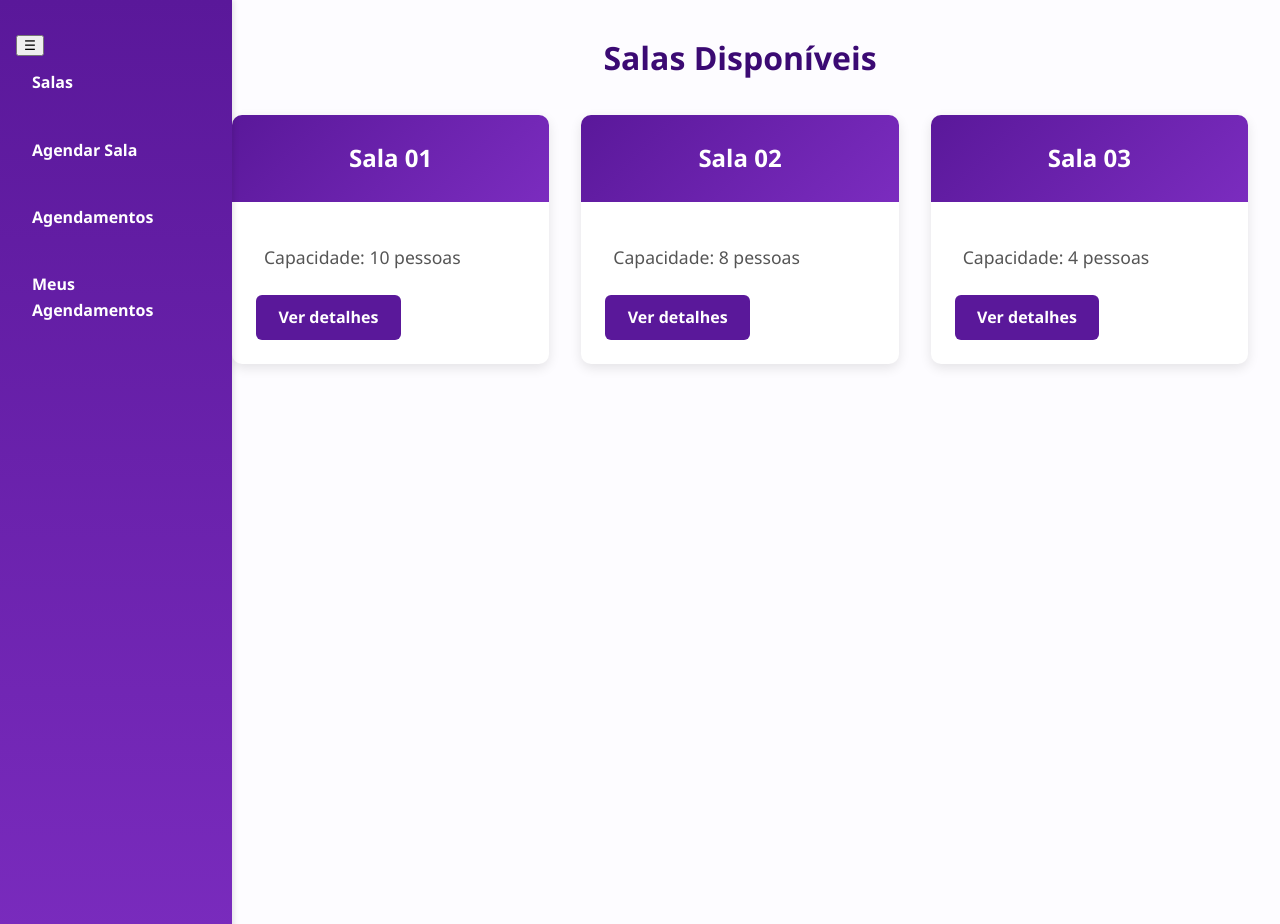
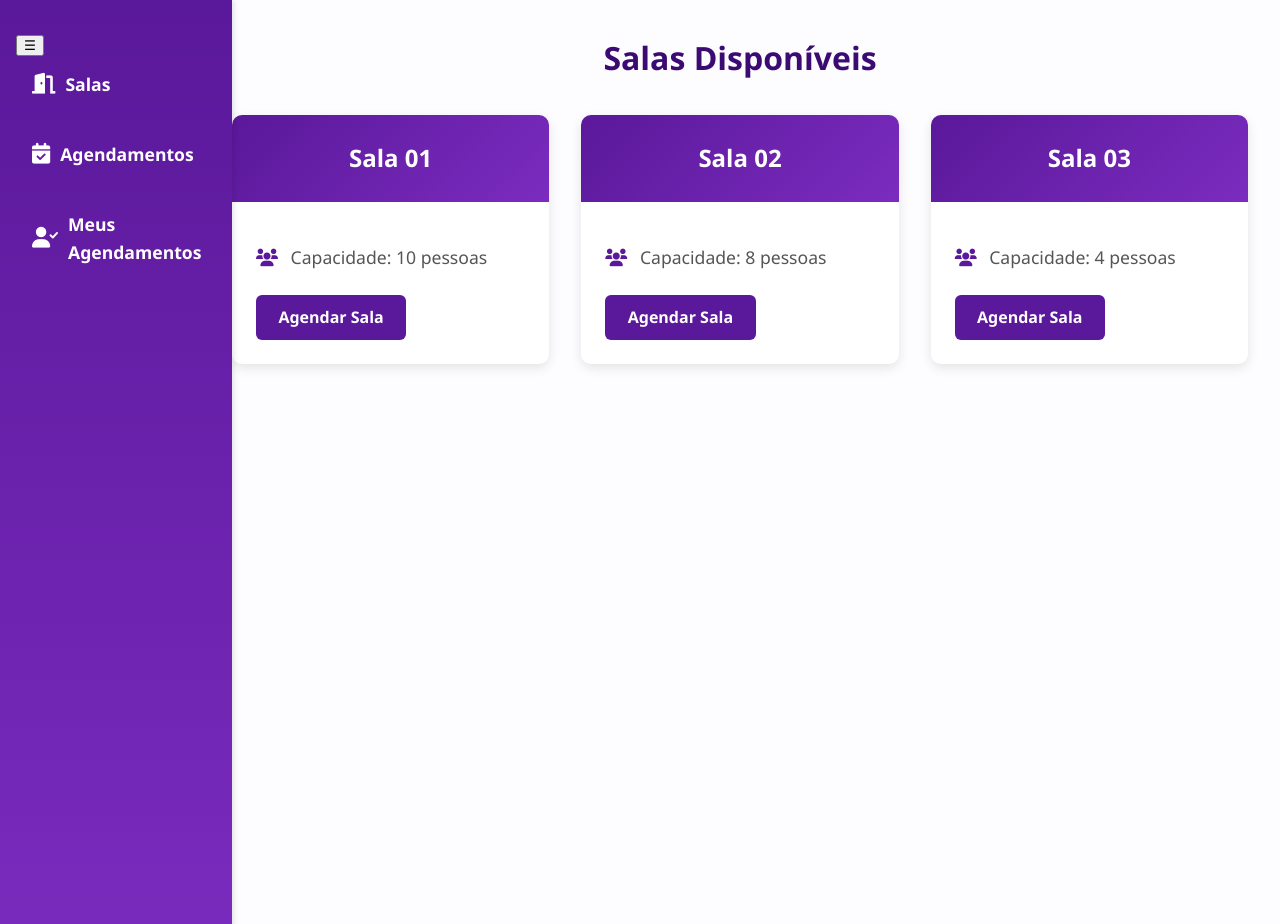
Before and after one commit to Caixeta19/SmartSpace, a Django app: page / in a window 1280 px wide. Run offline with Django 5.2, Linux system fonts and the light colour scheme; a user stored in the database is signed in; data comes from the database, SQL or seed files in the repository; both versions use the stored data as it was after the commit.

Commit message:
Atualização da condição do agendamento de salas

```diff
--- a/salas/templates/base.html
+++ b/salas/templates/base.html
@@ -6,6 +6,7 @@
     <title>Agendamento de Salas</title>
     {% load static %}
     <link rel="stylesheet" href="{% static 'salas/css/salas.css' %}">
+    <link rel="stylesheet" href="https://cdnjs.cloudflare.com/ajax/libs/font-awesome/6.0.0-beta3/css/all.min.css">
 </head>
 <body>
     <header>
--- a/salas/templates/includes/navbar.html
+++ b/salas/templates/includes/navbar.html
@@ -4,10 +4,9 @@
 <div id="navbar" class="navbar">
     <nav>
         <ul>
-            <li><a href="{% url 'listar_salas' %}">Salas</a></li>
-            <li><a href="{% url 'agendar_sala' %}">Agendar Sala</a></li>
-            <li><a href="{% url 'listar_agendamentos' %}">Agendamentos</a></li>
-            <li><a href="{% url 'listar_meus_agendamentos' %}">Meus Agendamentos</a></li>
+            <li><a href="{% url 'listar_salas' %}"><i class="fas fa-door-open"></i> Salas</a></li>
+            <li><a href="{% url 'listar_agendamentos' %}"><i class="fas fa-calendar-check"></i> Agendamentos</a></li>
+            <li><a href="{% url 'listar_meus_agendamentos' %}"><i class="fas fa-user-check"></i> Meus Agendamentos</a></li>
         </ul>
     </nav>
 </div>
--- a/salas/templates/salas/listar_salas.html
+++ b/salas/templates/salas/listar_salas.html
@@ -12,7 +12,7 @@
             </div>
             <div class="sala-body">
                 <p><i class="fas fa-users"></i> Capacidade: {{ sala.capacidade }} pessoas</p>
-                <a href="{% url 'detalhes_sala' sala.id %}" class="btn btn-primary">Ver detalhes</a>
+                <a href="{% url 'agendar_sala' sala.id %}" class="btn btn-primary">Agendar Sala</a>
             </div>
         </div>
         {% endfor %}
--- a/salas/urls.py
+++ b/salas/urls.py
@@ -4,7 +4,7 @@ from . import views
 urlpatterns = [
     path('', views.listar_salas, name='listar_salas'),
     path('salas/', views.listar_salas, name='listar_salas'),
-    path('sala/<int:sala_id>/', views.detalhes_sala, name='detalhes_sala'),
+    path('sala/<int:id>/', views.agendar_sala, name='agendar_sala'),
     path('agendar/', views.agendar_sala, name='agendar_sala'),
     path('agendamentos/', views.listar_agendamentos, name='listar_agendamentos'),
     path('meusagendamentos/', views.listar_meus_agendamentos, name='listar_meus_agendamentos'),
--- a/salas/views.py
+++ b/salas/views.py
@@ -14,19 +14,23 @@ def listar_salas(request):
 def detalhes_sala(request, sala_id):
     sala = get_object_or_404(Sala, id=sala_id)
     agendamentos = sala.agendamento_set.all()  # Agendamentos relacionados à sala
-    return render(request, 'salas/detalhes_sala.html', {'sala': sala, 'agendamentos': agendamentos})
+    return render(request, 'salas/agendar_sala.html', {'sala': sala, 'agendamentos': agendamentos})
 
 @login_required
-def agendar_sala(request):
+def agendar_sala(request, id):
+    sala = get_object_or_404(Sala, id=id)  # Buscar a sala pelo ID
+
     if request.method == 'POST':
         form = AgendamentoForm(request.POST)
         if form.is_valid():
-            form.save()  # Salva o agendamento no banco
+            agendamento = form.save(commit=False)
+            agendamento.sala = sala  # Associar o agendamento à sala
+            agendamento.save()  # Salvar o agendamento no banco de dados
             return redirect('listar_salas')  # Redireciona para a lista de salas
     else:
         form = AgendamentoForm()
-    return render(request, 'salas/agendar_sala.html', {'form': form})
 
+    return render(request, 'salas/agendar_sala.html', {'form': form, 'sala': sala})
 @login_required
 def listar_agendamentos(request):
     """
--- a/templates/static/salas/css/salas.css
+++ b/templates/static/salas/css/salas.css
@@ -35,23 +35,50 @@ nav ul li {
     font-size: 28px;
     background: none;
     border: none;
-    color: #333;
+    color: white;
     cursor: pointer;
     padding: 10px;
+    display: none; /* Escondido por padrão */
 }
 
+/* Botões de navegação */
 nav ul li a {
-    display: block;
+    display: flex;
+    align-items: center;
     padding: 0.8rem 1rem;
     color: white;
     text-decoration: none;
     border-radius: 6px;
     transition: background 0.3s ease;
     font-weight: bold;
+    font-size: 1.1rem;
+}
+
+nav ul li a i {
+    margin-right: 10px; /* Espaço entre o ícone e o texto */
+    font-size: 1.3rem; /* Ajusta o tamanho do ícone */
 }
 
 nav ul li a:hover {
     background-color: #9d4edd;
+}
+
+/* Menu Responsivo */
+nav ul {
+    display: flex;
+    flex-direction: column;
+    padding-left: 0;
+}
+
+nav ul.active {
+    display: flex;
+}
+
+.navbar {
+    display: flex;
+    flex-direction: column;
+    justify-content: space-between;
+    height: 100%;
 }
 
 /* Conteúdo Principal */
```
Also changed, not shown: db.sqlite3.
